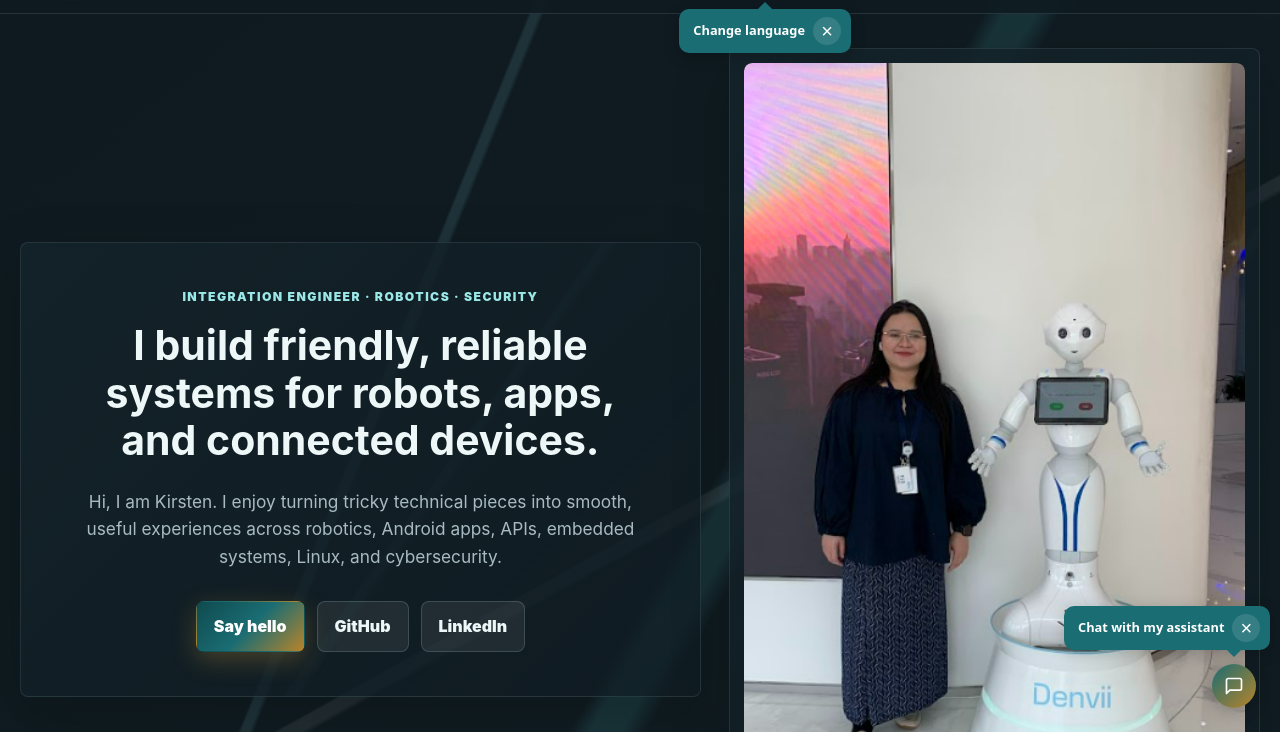
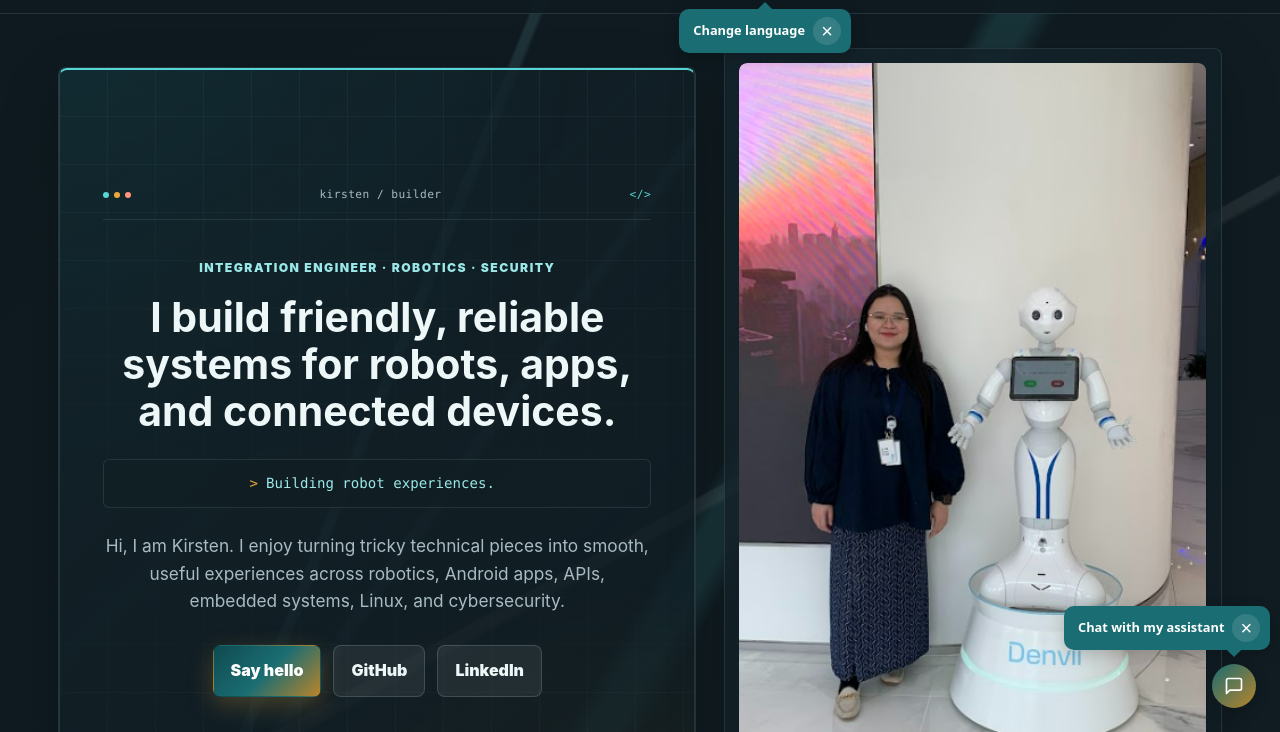
Before and after one commit to Kirstenumali/kirsten, a website: page MyWebsite/index.html in a window 1280 px wide. Shown: the part 68-800 px from the top of the page. Drawn offline with Linux system fonts and the light colour scheme; animation ran at ten frames a second.

Commit message:
Polish portfolio hero and serve portfolio at root

```diff
--- a/MyWebsite/index.css
+++ b/MyWebsite/index.css
@@ -66,6 +66,12 @@ body {
   transition: background 260ms ease, color 260ms ease;
 }
 
+main {
+  max-width: 1300px;
+  margin-inline: auto;
+  padding-inline: clamp(16px, 3vw, 40px);
+}
+
 :root[data-theme="dark"] body {
   background:
     linear-gradient(120deg, transparent 0 20%, rgba(86, 214, 214, 0.13) 20.4% 21%, transparent 21.5% 100%),
@@ -127,7 +133,7 @@ img {
   align-items: center;
   justify-content: space-between;
   gap: 22px;
-  padding: 16px max(20px, calc((100vw - var(--max)) / 2));
+  padding: 16px max(40px, calc((100% - var(--max)) / 2));
   border-bottom: 1px solid rgba(121, 149, 158, 0.18);
   background: rgba(244, 249, 250, 0.82);
   backdrop-filter: blur(18px);
@@ -456,14 +462,104 @@ img {
 }
 
 .hero-copy {
+  position: relative;
+  isolation: isolate;
+  overflow: hidden;
   display: flex;
   min-width: 0;
+  min-height: 750px;
   flex-direction: column;
   justify-content: center;
   align-items: center;
   text-align: center;
   border-radius: 8px;
   padding: clamp(28px, 3.5vw, 44px);
+}
+
+.hero-copy::before {
+  content: "";
+  position: absolute;
+  inset: 0;
+  z-index: -1;
+  pointer-events: none;
+  background:
+    radial-gradient(ellipse at 0% 0%, rgba(0, 166, 166, 0.17), transparent 60%),
+    radial-gradient(ellipse at 100% 100%, var(--glow), transparent 55%),
+    linear-gradient(var(--line) 1px, transparent 1px),
+    linear-gradient(90deg, var(--line) 1px, transparent 1px);
+  background-size: auto, auto, 48px 48px, 48px 48px;
+  opacity: 0.45;
+  mask-image: linear-gradient(#000, transparent 65%, #000);
+}
+
+.hero-copy::after {
+  content: "";
+  position: absolute;
+  inset: 0;
+  border: 1px solid var(--line);
+  border-top: 2px solid var(--teal);
+  border-radius: inherit;
+  pointer-events: none;
+}
+
+.hero-console {
+  display: flex;
+  align-items: center;
+  justify-content: space-between;
+  gap: 12px;
+  width: 100%;
+  padding-bottom: 18px;
+  margin-bottom: 38px;
+  border-bottom: 1px solid var(--line);
+  color: var(--muted);
+  font: 0.7rem ui-monospace, SFMono-Regular, Consolas, monospace;
+  letter-spacing: 0.04em;
+}
+
+.hero-console-dots {
+  display: flex;
+  gap: 5px;
+}
+
+.hero-console-dots i {
+  width: 6px;
+  height: 6px;
+  border-radius: 50%;
+  background: var(--teal);
+}
+
+.hero-console-dots i:nth-child(2) { background: var(--gold); }
+.hero-console-dots i:nth-child(3) { background: var(--coral); }
+.hero-console-symbol { color: var(--teal); }
+
+.hero-typewriter {
+  display: flex;
+  align-items: center;
+  justify-content: center;
+  gap: 8px;
+  width: 100%;
+  min-height: 3.5em;
+  margin-top: 24px;
+  padding: 10px 12px;
+  border: 1px solid var(--line);
+  border-radius: 6px;
+  background: var(--panel);
+  color: var(--teal-dark);
+  font: clamp(0.72rem, 1.2vw, 0.88rem)/1.5 ui-monospace, SFMono-Regular, Consolas, monospace;
+  text-align: start;
+}
+
+.hero-typewriter-prompt { color: var(--gold); }
+.hero-typewriter-cursor {
+  flex: 0 0 2px;
+  height: 1em;
+  background: var(--gold);
+  animation: hero-caret 1s step-end infinite;
+}
+
+@keyframes hero-caret { 50% { opacity: 0; } }
+@media (prefers-reduced-motion: reduce) {
+  .hero-typewriter-cursor { animation: none; }
 }
 
 .hero-copy h1 {
@@ -1419,9 +1515,9 @@ h3 {
   display: flex;
   justify-content: space-between;
   gap: 16px;
-  max-width: none;
+  max-width: 1300px;
   margin: 0 auto;
-  padding: 0 20px 42px;
+  padding: 0 clamp(36px, calc(3vw + 20px), 60px) 42px;
   color: var(--muted);
   font-size: 0.94rem;
 }
@@ -1579,6 +1675,10 @@ h3 {
 }
 
 @media (max-width: 680px) {
+  .site-header {
+    padding-inline: 28px;
+  }
+
   .header-actions,
   .hero-actions,
   .contact-actions,
--- a/MyWebsite/index.html
+++ b/MyWebsite/index.html
@@ -62,8 +62,18 @@
       <section class="hero" id="top" aria-labelledby="hero-title">
         <div class="hero-shell">
           <div class="hero-copy">
+            <div class="hero-console" aria-hidden="true">
+              <span class="hero-console-dots"><i></i><i></i><i></i></span>
+              <span>kirsten / builder</span>
+              <span class="hero-console-symbol">&lt;/&gt;</span>
+            </div>
             <p class="eyebrow" data-i18n="heroEyebrow">Integration Engineer - Robotics - Security</p>
             <h1 id="hero-title" data-i18n="heroTitle">I build friendly, reliable systems for robots, apps, and connected devices.</h1>
+            <div class="hero-typewriter" aria-hidden="true">
+              <span class="hero-typewriter-prompt">&gt;</span>
+              <span data-hero-typewriter>Connecting ideas to reality.</span>
+              <span class="hero-typewriter-cursor"></span>
+            </div>
             <p class="hero-summary" data-i18n="heroSummary">
               Hi, I am Kirsten. I enjoy turning tricky technical pieces into smooth, useful experiences across robotics, Android apps, APIs, embedded systems, Linux, and cybersecurity.
             </p>
--- a/MyWebsite/script.js
+++ b/MyWebsite/script.js
@@ -1,4 +1,61 @@
 const year = document.querySelector("#year");
+// Keep the main heading readable while a decorative terminal line types below it.
+function initHeroTypewriter() {
+  const output = document.querySelector("[data-hero-typewriter]");
+  if (!output) return;
+  const phrases = {
+    en: ["Connecting ideas to reality.", "Building robot experiences.", "Making systems work together."],
+    es: ["Conectando ideas con la realidad.", "Creando experiencias robóticas.", "Conectando sistemas."],
+    de: ["Ideen werden Wirklichkeit.", "Erlebnisse mit Robotern bauen.", "Systeme zusammenbringen."],
+    ar: ["أحول الأفكار إلى واقع.", "أبني تجارب للروبوتات.", "أجعل الأنظمة تعمل معاً."]
+  };
+  const motion = window.matchMedia("(prefers-reduced-motion: reduce)");
+  let timer;
+  let phraseIndex = 0;
+  let length = 0;
+  let deleting = false;
+
+  function tick() {
+    const list = phrases[document.documentElement.lang] || phrases.en;
+    const phrase = Array.from(list[phraseIndex % list.length]);
+    length += deleting ? -1 : 1;
+    output.textContent = phrase.slice(0, length).join("");
+    let delay = deleting ? 30 : 65;
+    if (length === phrase.length) {
+      deleting = true;
+      delay = 2200;
+    } else if (length === 0) {
+      deleting = false;
+      phraseIndex += 1;
+      delay = 350;
+    }
+    timer = window.setTimeout(tick, delay);
+  }
+
+  function restart() {
+    window.clearTimeout(timer);
+    phraseIndex = 0;
+    length = 0;
+    deleting = false;
+    const list = phrases[document.documentElement.lang] || phrases.en;
+    output.textContent = list[0];
+    if (!motion.matches && !document.hidden) {
+      length = Array.from(list[0]).length;
+      deleting = true;
+      timer = window.setTimeout(tick, 2200);
+    }
+  }
+
+  new MutationObserver(restart).observe(document.documentElement, {
+    attributes: true, attributeFilter: ["lang"]
+  });
+  motion.addEventListener("change", restart);
+  document.addEventListener("visibilitychange", restart);
+  restart();
+}
+
+initHeroTypewriter();
+
 const languageToggle = document.querySelector("[data-language-toggle]");
 const themeToggle = document.querySelector("[data-theme-toggle]");
 const themeLabel = document.querySelector("[data-theme-label]");
--- a/MyWebsite/server/menu-routes.js
+++ b/MyWebsite/server/menu-routes.js
@@ -3,7 +3,8 @@ const path = require('path');
 
 module.exports = function mountMenu(app) {
   const root = path.resolve(__dirname, '../..');
-  app.get('/', (req, res) => res.sendFile(path.join(root, 'Menu/index.html')));
+  app.get('/', (req, res) => res.sendFile(path.join(root, 'MyWebsite/index.html')));
+  app.get('/mainmenu', (req, res) => res.sendFile(path.join(root, 'Menu/index.html')));
   for (const folder of ['Menu', 'BugBountyCompany', 'ContentCreator', 'Jobs', 'MyWebsite']) {
     app.use('/' + folder, express.static(path.join(root, folder)));
   }
```
Also changed, not shown: Menu/index.html (+1 -1 lines).
